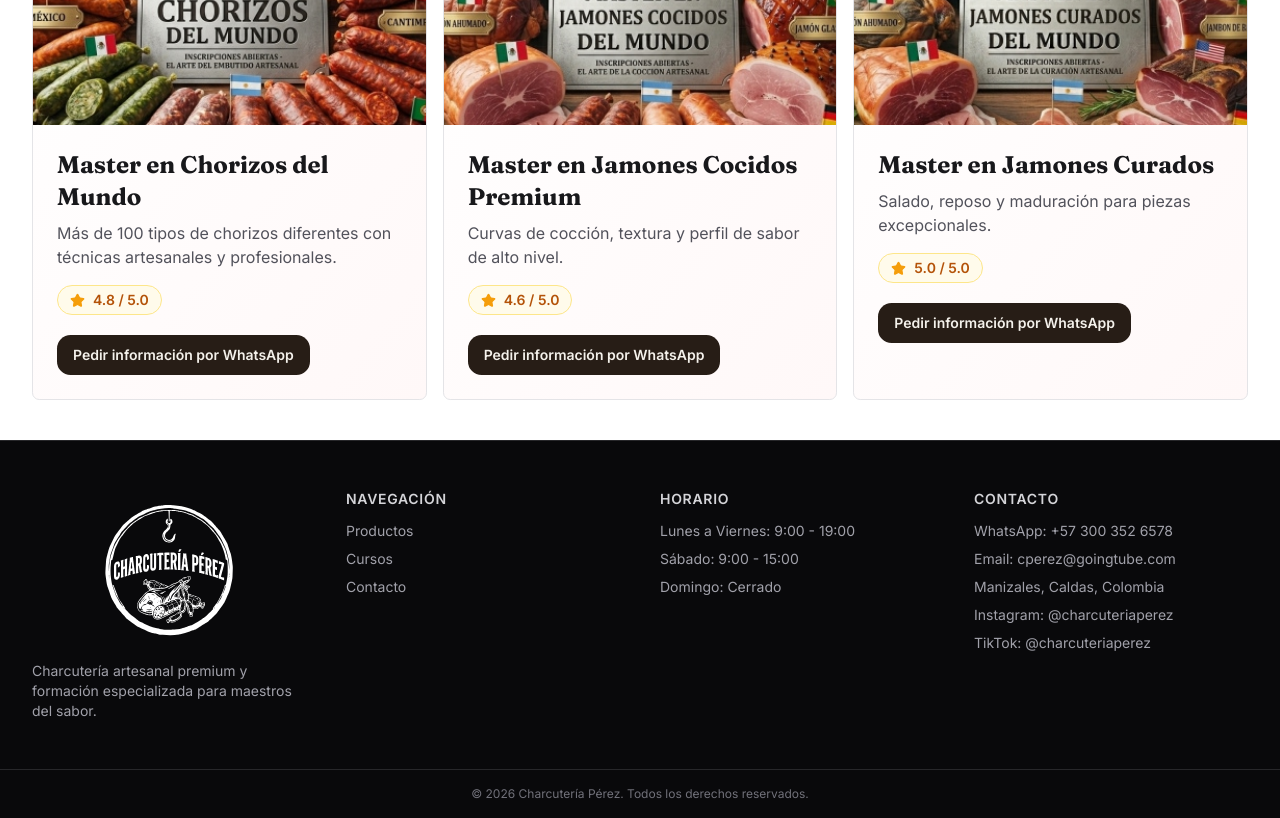
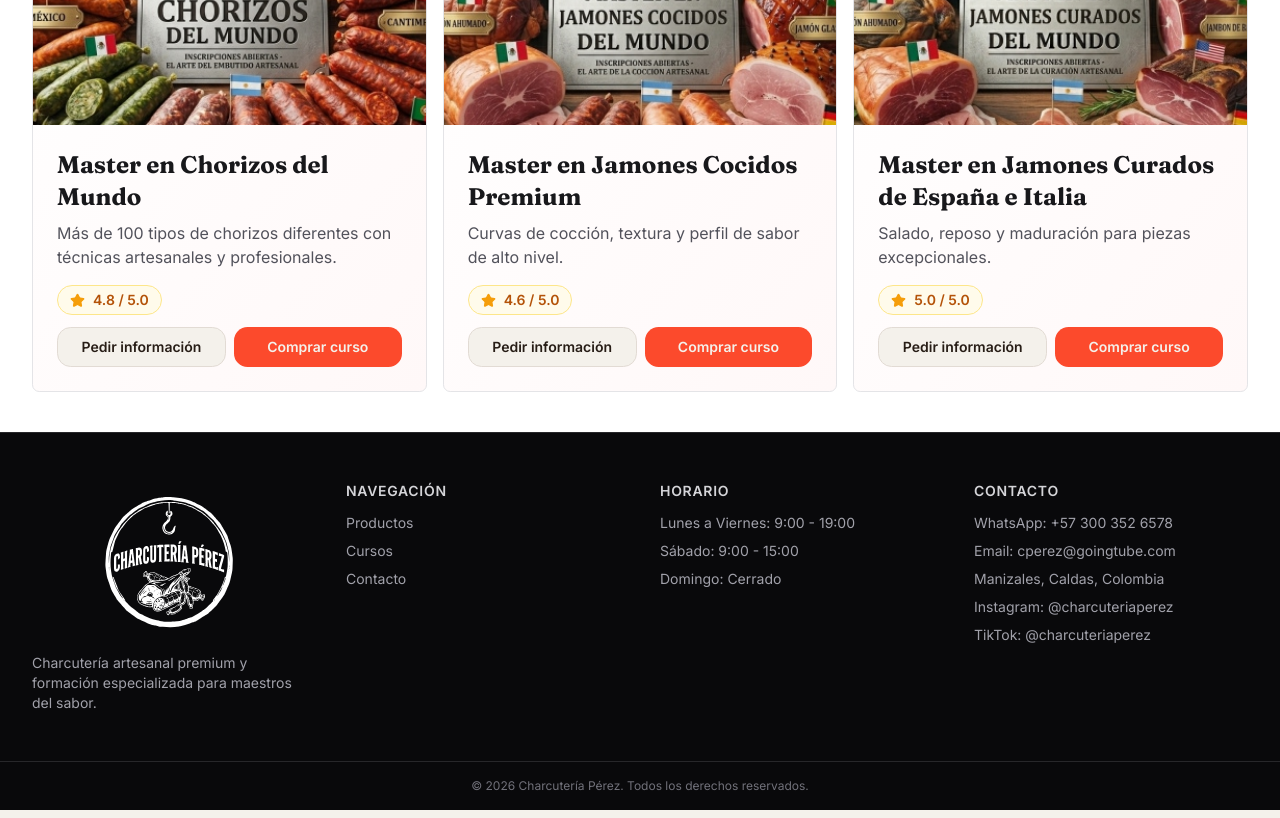
Before and after one commit to cristianPerez/charcuteriaperez, a React (Vite) app: page / in a window 1280 px wide. Shown: the part 1480-2298 px from the top of the page. Built offline with nearby package versions, Linux system fonts and the light colour scheme; no server answers.

Commit message:
feat:(redesign) 🚀 last stylig change

```diff
--- a/src/App.jsx
+++ b/src/App.jsx
@@ -17,6 +17,8 @@ export default function App() {
   const [search, setSearch] = useState('')
   const [cartOpen, setCartOpen] = useState(false)
   const [cart, setCart] = useState([])
+  const [now, setNow] = useState(Date.now())
+  const [openedCountdowns, setOpenedCountdowns] = useState({})
 
   useEffect(() => {
     const onButtonClick = (event) => {
@@ -41,6 +43,7 @@ export default function App() {
       icon: UtensilsCrossed,
       rating: 4.8,
       image: '/course-chorizos.jpg',
+      releaseDate: '2026-06-30T00:00:00-05:00',
     },
     {
       title: 'Master en Jamones Cocidos Premium',
@@ -48,15 +51,22 @@ export default function App() {
       icon: Ham,
       rating: 4.6,
       image: '/course-cocidos.jpg',
+      releaseDate: '2026-06-30T00:00:00-05:00',
     },
     {
-      title: 'Master en Jamones Curados',
+      title: 'Master en Jamones Curados de España e Italia',
       subtitle: 'Salado, reposo y maduración para piezas excepcionales.',
       icon: Sparkles,
       rating: 5,
       image: '/course-curados.jpg',
+      releaseDate: '2026-07-21T00:00:00-05:00',
     },
   ]
+
+  useEffect(() => {
+    const timer = setInterval(() => setNow(Date.now()), 1000)
+    return () => clearInterval(timer)
+  }, [])
 
   const filteredProducts = useMemo(
     () =>
@@ -107,6 +117,18 @@ export default function App() {
   const courseWhatsApp = (courseName) => {
     const msg = `¡Hola! Quiero más información sobre el curso "${courseName}" de Charcutería Pérez.`
     window.open(`https://wa.me/${WHATSAPP_NUMBER}?text=${encodeURIComponent(msg)}`, '_blank', 'noopener,noreferrer')
+  }
+
+  const formatCountdown = (targetDate) => {
+    const distance = new Date(targetDate).getTime() - now
+    if (distance <= 0) return 'Disponible ahora'
+
+    const days = Math.floor(distance / (1000 * 60 * 60 * 24))
+    const hours = Math.floor((distance / (1000 * 60 * 60)) % 24)
+    const minutes = Math.floor((distance / (1000 * 60)) % 60)
+    const seconds = Math.floor((distance / 1000) % 60)
+
+    return `${days}d ${hours}h ${minutes}m ${seconds}s`
   }
 
   return (
@@ -206,9 +228,30 @@ export default function App() {
                       <Star size={15} className="fill-amber-500 text-amber-500" />
                       {course.rating.toFixed(1)} / 5.0
                     </div>
-                    <Button className="mt-5" onClick={() => courseWhatsApp(course.title)}>
-                      Pedir información por WhatsApp
-                    </Button>
+                    <div className="flex gap-2">
+                      <Button variant="outline" className="mt-3 w-full" onClick={() => courseWhatsApp(course.title)}>
+                        Pedir información
+                      </Button>
+                      <Button
+                        variant="default"
+                        className="mt-3 w-full bg-[#FC4A2C] hover:bg-[#FC4A2C]/90"
+                        onClick={() =>
+                          setOpenedCountdowns((prev) => ({
+                            ...prev,
+                            [course.title]: true,
+                          }))
+                        }
+                      >
+                        Comprar curso
+                      </Button>
+                    </div>
+
+                    {openedCountdowns[course.title] && (
+                      <div className="mt-3 rounded-sm border border-red-200 bg-red-50 p-3 text-sm text-red-800">
+                        Disponible el {course.title.includes('Curados') ? '21 de julio' : '30 de junio'}:{' '}
+                        <span className="font-semibold">{formatCountdown(course.releaseDate)}</span>
+                      </div>
+                    )}
                   </div>
                 </article>
               )
--- a/src/components/CartDrawer.jsx
+++ b/src/components/CartDrawer.jsx
@@ -29,7 +29,7 @@ export default function CartDrawer({ isOpen, onOpenChange, items, subtotal, onIn
         </div>
         <div className="mt-5 border-t pt-4">
           <div className="mb-3 flex justify-between"><span>Subtotal</span><span className="font-bold">{formatCop(subtotal)}</span></div>
-          <Button className="w-full" onClick={onCheckout} disabled={items.length===0}>Confirmar Pedido</Button>
+          <Button variant="default" className="w-full bg-[#FC4A2C] hover:bg-[#FC4A2C]/90" onClick={onCheckout} disabled={items.length===0}>Confirmar Pedido</Button>
         </div>
       </SheetContent>
     </Sheet>
```
